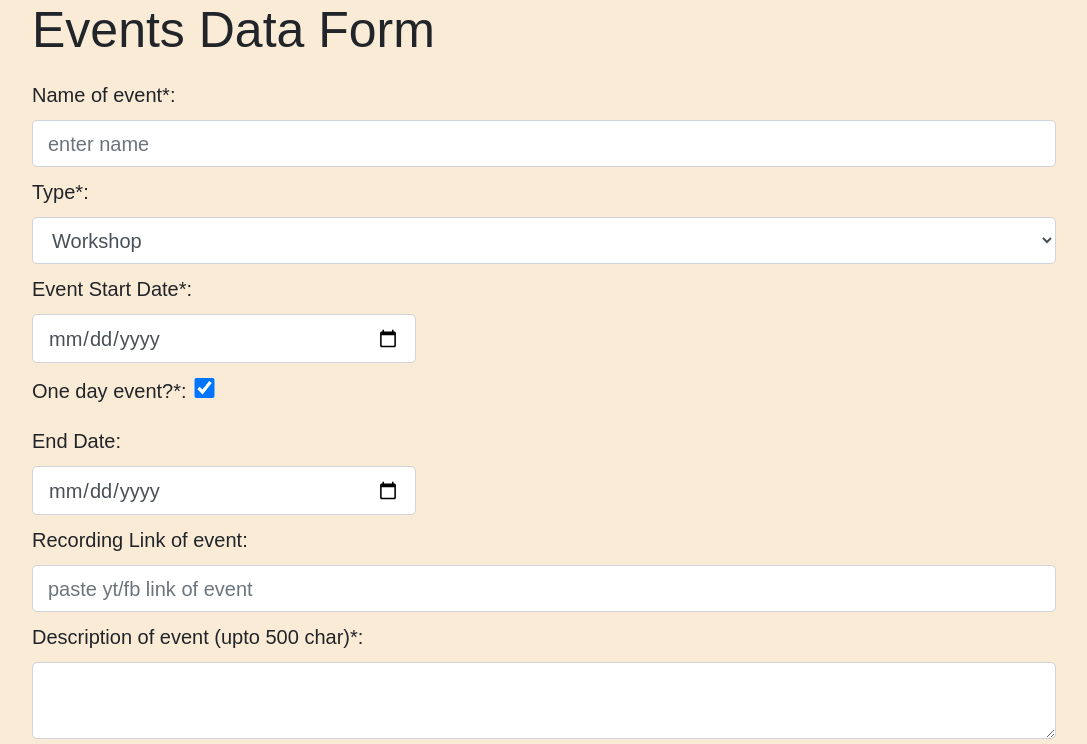
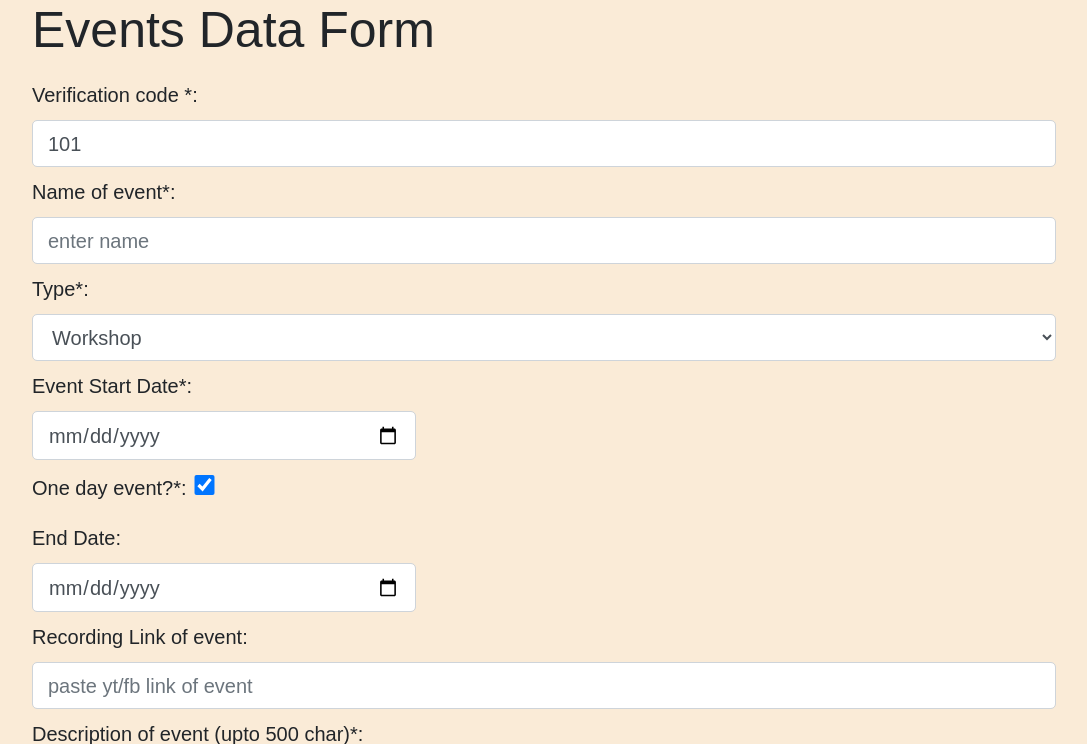
Before and after one commit to rait-acm/rait-acm-website, a PHP site: page /admin/events/addEvents.php in a window 1280 px wide; the page is wider, and only the part inside the window is pictured. Shown: the top 744 px of that part, without its empty margins (48-1135 px from the left). Run offline with PHP 8.4, Linux system fonts and the light colour scheme.

Commit message:
fix: verification of admin

```diff
--- a/admin/events/addEvents.php
+++ b/admin/events/addEvents.php
@@ -50,6 +50,11 @@
       <div class="formGroup">
       </div>
       <div class="formGroup">
+
+      <label for="name">Verification code <span class="required">*</span>:</label>
+        <input type="number" name="code" class="form-control" placeholder="enter verification code " value="101" autocomplete="off" required />
+    <!-- delete value after db population -->
+
         <label for="name">Name of event<span class="required">*</span>:</label>
         <input type="text" name="name" class="form-control" placeholder="enter name" autocomplete="off" required />
       </div>
@@ -106,7 +111,7 @@
         <input type="date" class="form-control" name="end_date" id="end_date" value="" style="max-width: 30%;">
 
         <label for="recording_link">Recording Link of event:</label>
-        <input type="text" name="recording_link" class="form-control" placeholder="paste yt/fb link of event "
+        <input type="url" name="recording_link" class="form-control" placeholder="paste yt/fb link of event "
           autocomplete="off" />
       </div>
 
```
Also changed, not shown: admin/events/addEventsBack.php (+15 -5 lines).
